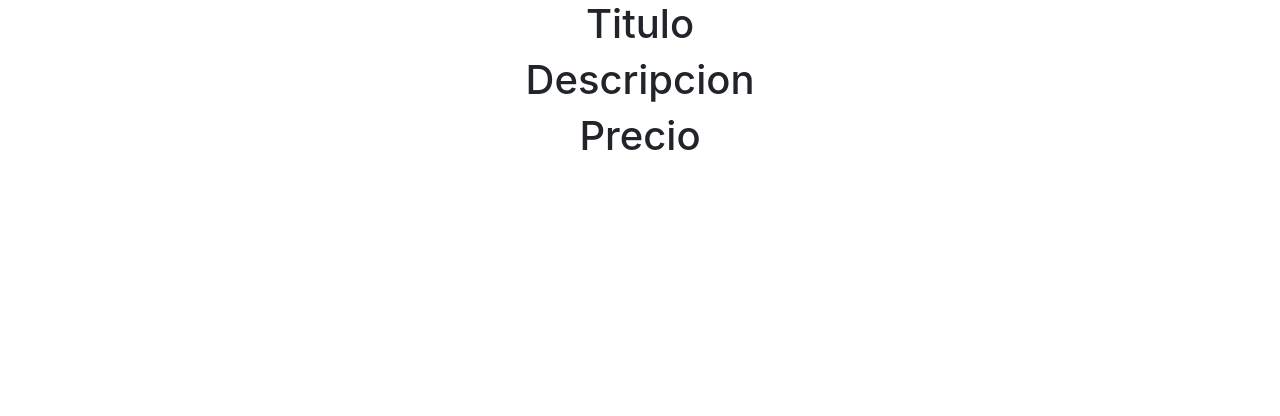
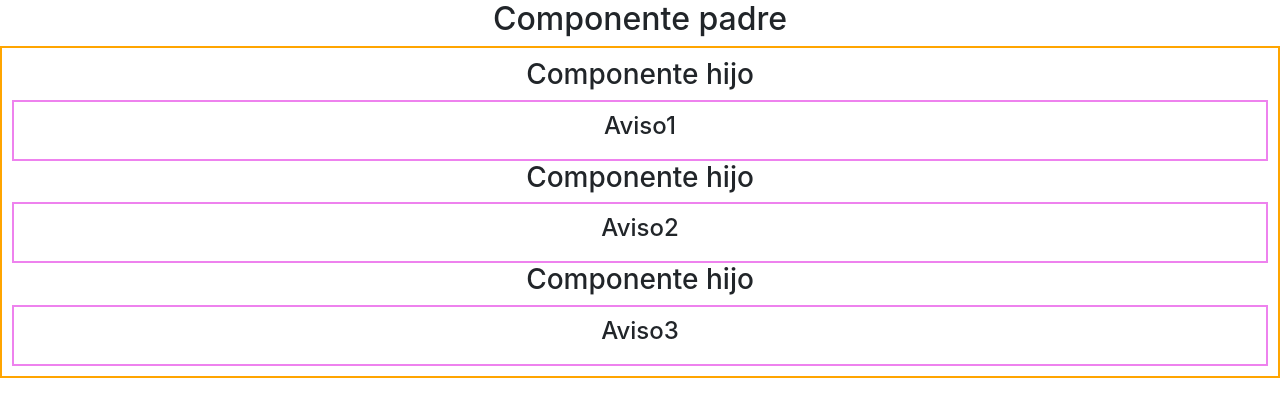
Before and after one commit to qu3qui/learning-Angular4, an Angular app in the folder appCurso/: page / in a window 1280 px wide. Shown: the top 416 px of the page. Built offline with nearby package versions, Linux system fonts and the light colour scheme.

Commit message:
@Input
se crea un ejemplo para explicar el paso de datos a través de  componentes

```diff
--- a/appCurso/src/app/app.component.html
+++ b/appCurso/src/app/app.component.html
@@ -1,5 +1,5 @@
 <div style="text-align:center">
-<app-ejmidirectiva></app-ejmidirectiva>
+<app-padre></app-padre>
 
 
 </div>
--- a/appCurso/src/app/app.module.ts
+++ b/appCurso/src/app/app.module.ts
@@ -20,6 +20,8 @@ import { EjarrayobjetosComponent } from './ejarrayobjetos/ejarrayobjetos.compone
 import { EjdirectivangswitchComponent } from './ejdirectivangswitch/ejdirectivangswitch.component';
 import { MenuitemDirective } from './menuitem.directive';
 import { EjmidirectivaComponent } from './ejmidirectiva/ejmidirectiva.component';
+import { PadreComponent } from './padre/padre.component';
+import { HijoComponent } from './hijo/hijo.component';
 
 @NgModule({
   declarations: [
@@ -40,7 +42,9 @@ import { EjmidirectivaComponent } from './ejmidirectiva/ejmidirectiva.component'
     EjarrayobjetosComponent,
     EjdirectivangswitchComponent,
     MenuitemDirective,
-    EjmidirectivaComponent
+    EjmidirectivaComponent,
+    PadreComponent,
+    HijoComponent
   ],
   imports: [
     BrowserModule,
--- /dev/null
+++ b/appCurso/src/app/hijo/hijo.component.css
@@ -0,0 +1,6 @@
+.hijo{
+  border-style: solid;
+  border-width: 2px;
+  border-color: violet;
+  padding: 10px;
+}
--- /dev/null
+++ b/appCurso/src/app/hijo/hijo.component.html
@@ -0,0 +1,4 @@
+<h3>Componente hijo</h3>
+<div class="hijo">
+  <h4>{{ aviso }}</h4>
+</div>
--- /dev/null
+++ b/appCurso/src/app/hijo/hijo.component.ts
@@ -0,0 +1,16 @@
+import { Component, OnInit, Input } from '@angular/core';
+
+@Component({
+  selector: 'app-hijo',
+  templateUrl: './hijo.component.html',
+  styleUrls: ['./hijo.component.css']
+})
+export class HijoComponent implements OnInit {
+
+  @Input() aviso: string;
+  constructor() { }
+
+  ngOnInit() {
+  }
+
+}
--- /dev/null
+++ b/appCurso/src/app/padre/padre.component.css
@@ -0,0 +1,6 @@
+.padre{
+  border-style: solid;
+  border-width: 2px;
+  border-color: orange;
+  padding: 10px;
+}
--- /dev/null
+++ b/appCurso/src/app/padre/padre.component.html
@@ -0,0 +1,4 @@
+<h2>Componente padre</h2>
+<div class="padre">
+  <app-hijo *ngFor="let avisop of avisos" [aviso]="avisop"></app-hijo>
+</div>
--- /dev/null
+++ b/appCurso/src/app/padre/padre.component.ts
@@ -0,0 +1,16 @@
+import { Component, OnInit } from '@angular/core';
+
+@Component({
+  selector: 'app-padre',
+  templateUrl: './padre.component.html',
+  styleUrls: ['./padre.component.css']
+})
+export class PadreComponent implements OnInit {
+
+  avisos: string[] = ['Aviso1', 'Aviso2', 'Aviso3'];
+  constructor() { }
+
+  ngOnInit() {
+  }
+
+}
```
